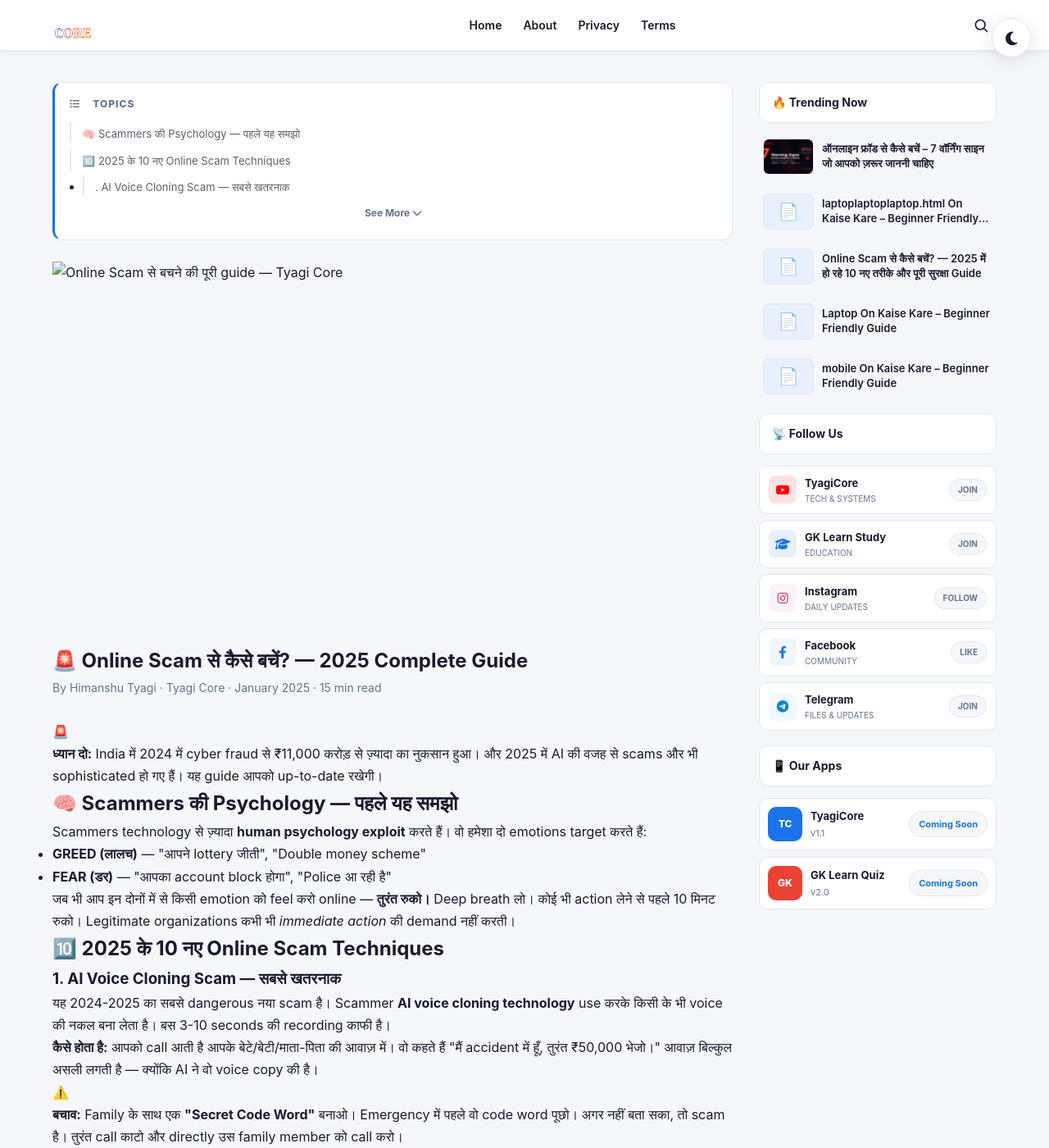
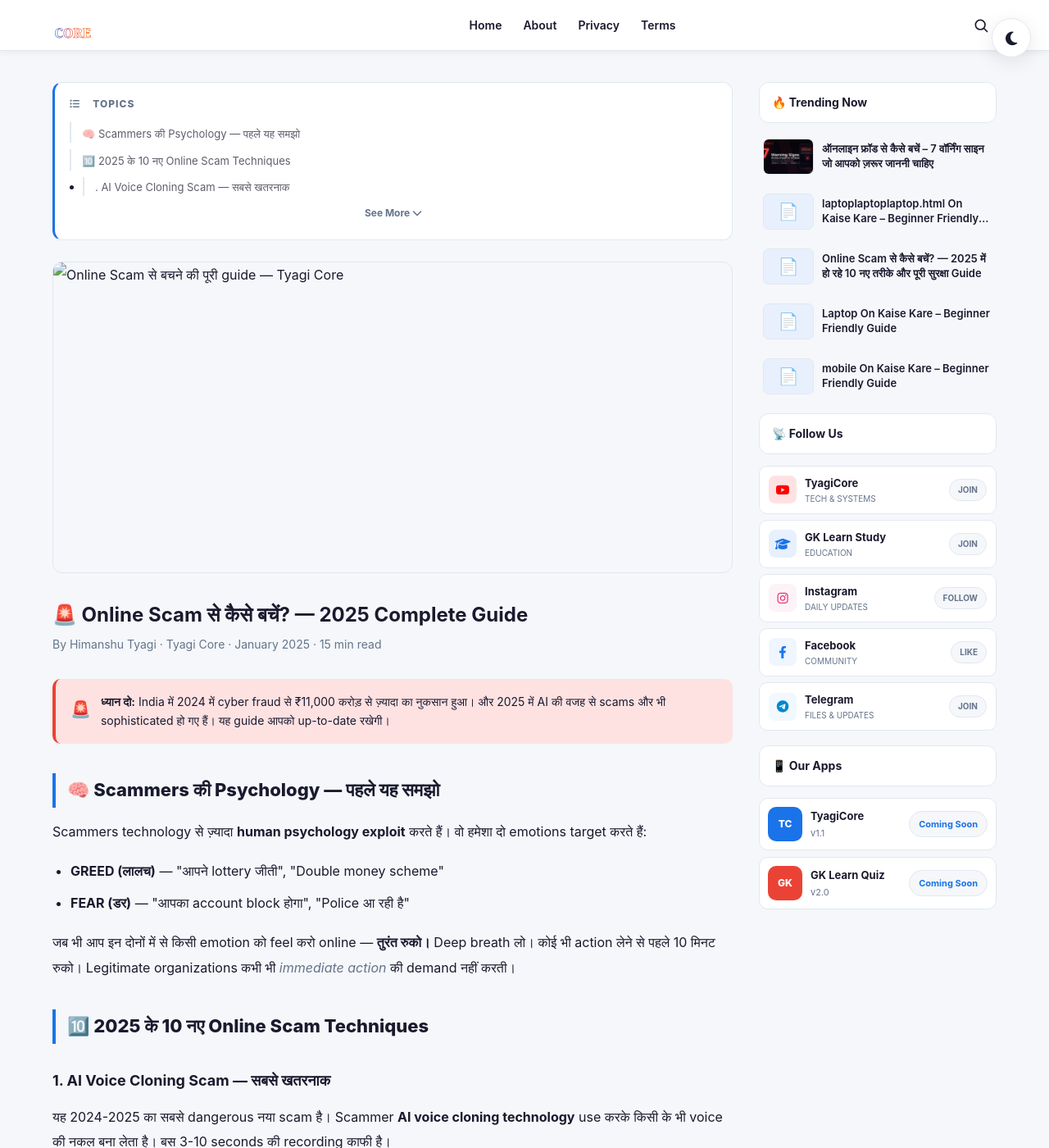
Before and after one commit to HimanshuTyagiJi/TyagiCore, a Jekyll site: the page built from online-scam-se-kaise-bache-2025.html, in a window 1280 px wide and 1400 px high. Shown: the whole window at 82% size. Built offline with Jekyll 4.4.1, drawn with Linux system fonts in a browser that asks for light colours.

Commit message:
Add files via upload

```diff
--- a/assets/css/style.css
+++ b/assets/css/style.css
@@ -710,3 +710,83 @@
   .hero-btns { flex-direction:column; align-items:center; }
   .tc-comments-header { flex-direction:column; align-items:flex-start; }
 }
+
+/* ── NAV DISABLED ── */
+.nav-disabled {
+  display: block;
+  padding: 16px 18px;
+  color: var(--text-muted);
+  cursor: default;
+}
+.nav-disabled .nav-label { color: var(--text-muted); opacity: 0.5; }
+
+/* ── AUTO-GENERATED IMAGE (canvas fallback) ── */
+.auto-thumb-wrap {
+  width: 100%; height: 100%;
+  display: flex; align-items: center; justify-content: center;
+  overflow: hidden;
+}
+.auto-thumb-wrap canvas {
+  width: 100%; height: 100%;
+  object-fit: cover;
+  display: block;
+}
+
+/* ── POST ARTICLE CONTENT STYLES ── */
+.post-content { font-size: 16px; line-height: 1.9; color: var(--text-color); }
+.post-content h2 { font-size: 22px; font-weight: 800; margin: 36px 0 14px; color: var(--text-color); border-left: 4px solid var(--accent); padding-left: 14px; }
+.post-content h3 { font-size: 18px; font-weight: 700; margin: 28px 0 12px; color: var(--text-color); }
+.post-content h4 { font-size: 16px; font-weight: 700; margin: 22px 0 10px; color: var(--accent); }
+.post-content p  { margin-bottom: 18px; }
+.post-content ul, .post-content ol { padding-left: 22px; margin-bottom: 18px; }
+.post-content li { margin-bottom: 8px; }
+.post-content ul { list-style: disc; }
+.post-content ol { list-style: decimal; }
+.post-content strong { font-weight: 700; color: var(--text-color); }
+.post-content em { font-style: italic; color: var(--text-muted); }
+.post-content blockquote {
+  border-left: 4px solid var(--orange);
+  padding: 14px 18px;
+  margin: 22px 0;
+  background: var(--accent-light);
+  border-radius: 0 10px 10px 0;
+  font-style: italic;
+}
+.post-content table { width: 100%; border-collapse: collapse; margin: 22px 0; font-size: 14px; }
+.post-content th { background: var(--accent); color: #fff; padding: 10px 14px; text-align: left; }
+.post-content td { padding: 10px 14px; border-bottom: 1px solid var(--border-color); }
+.post-content tr:hover td { background: var(--accent-light); }
+
+/* Post hero image */
+.post-hero-img {
+  width: 100%; height: 380px;
+  border-radius: var(--radius);
+  overflow: hidden;
+  margin-bottom: 28px;
+  border: 1px solid var(--border-color);
+}
+.post-hero-img img,
+.post-hero-img canvas {
+  width: 100%; height: 100%;
+  object-fit: cover; display: block;
+}
+
+/* Tip boxes */
+.tip-box {
+  padding: 16px 18px;
+  border-radius: 10px;
+  margin: 22px 0;
+  display: flex;
+  gap: 12px;
+  align-items: flex-start;
+}
+.tip-box.warning { background: #fef3c7; border-left: 4px solid #f59e0b; }
+.tip-box.danger  { background: #fee2e2; border-left: 4px solid var(--red); }
+.tip-box.info    { background: var(--accent-light); border-left: 4px solid var(--accent); }
+.tip-box.success { background: #dcfce7; border-left: 4px solid #22c55e; }
+.tip-box .tip-icon { font-size: 20px; flex-shrink: 0; margin-top: 2px; }
+.tip-box .tip-text { font-size: 14px; line-height: 1.7; }
+.dark-mode .tip-box.warning { background: #422006; }
+.dark-mode .tip-box.danger  { background: #450a0a; }
+.dark-mode .tip-box.info    { background: var(--accent-light); }
+.dark-mode .tip-box.success { background: #052e16; }
```
